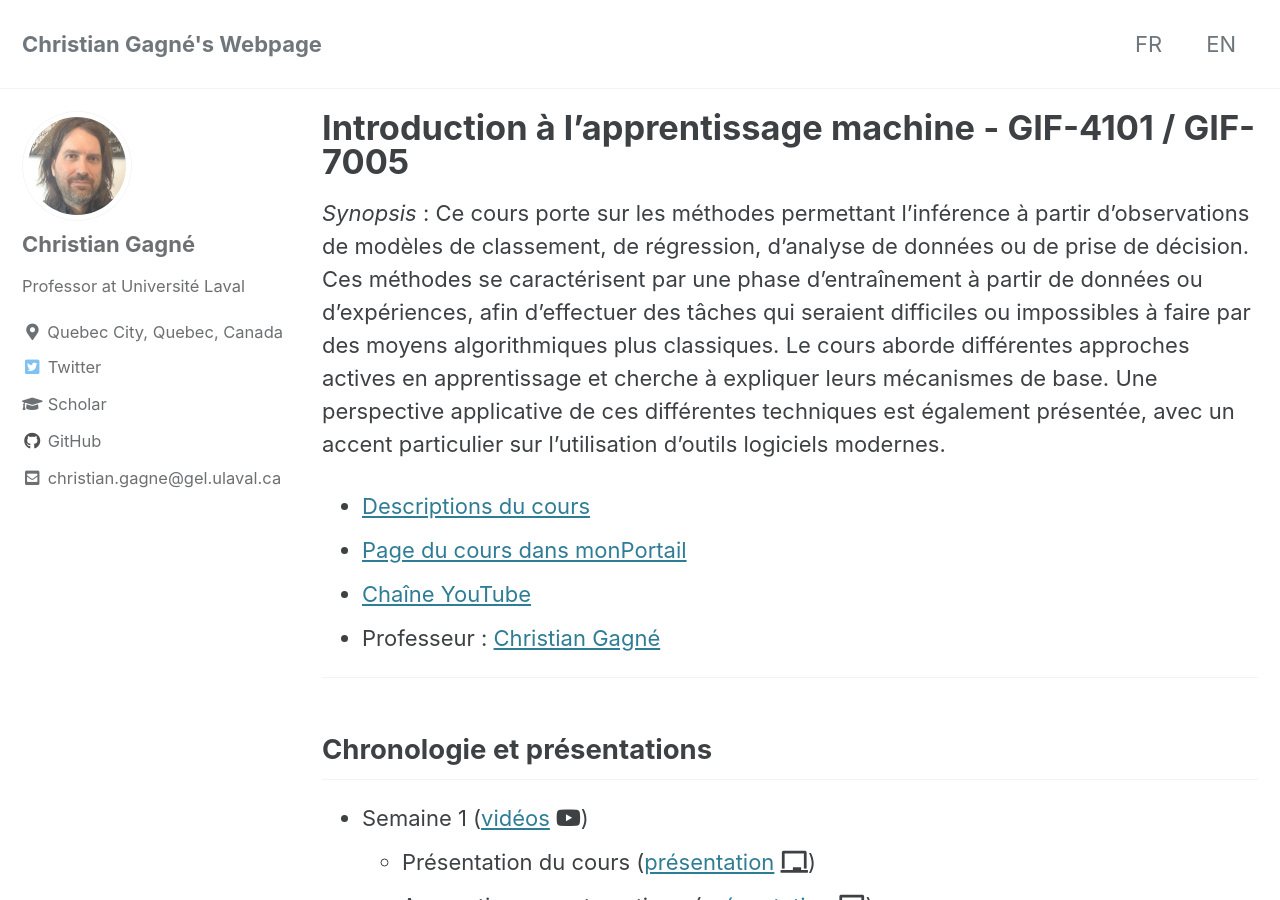
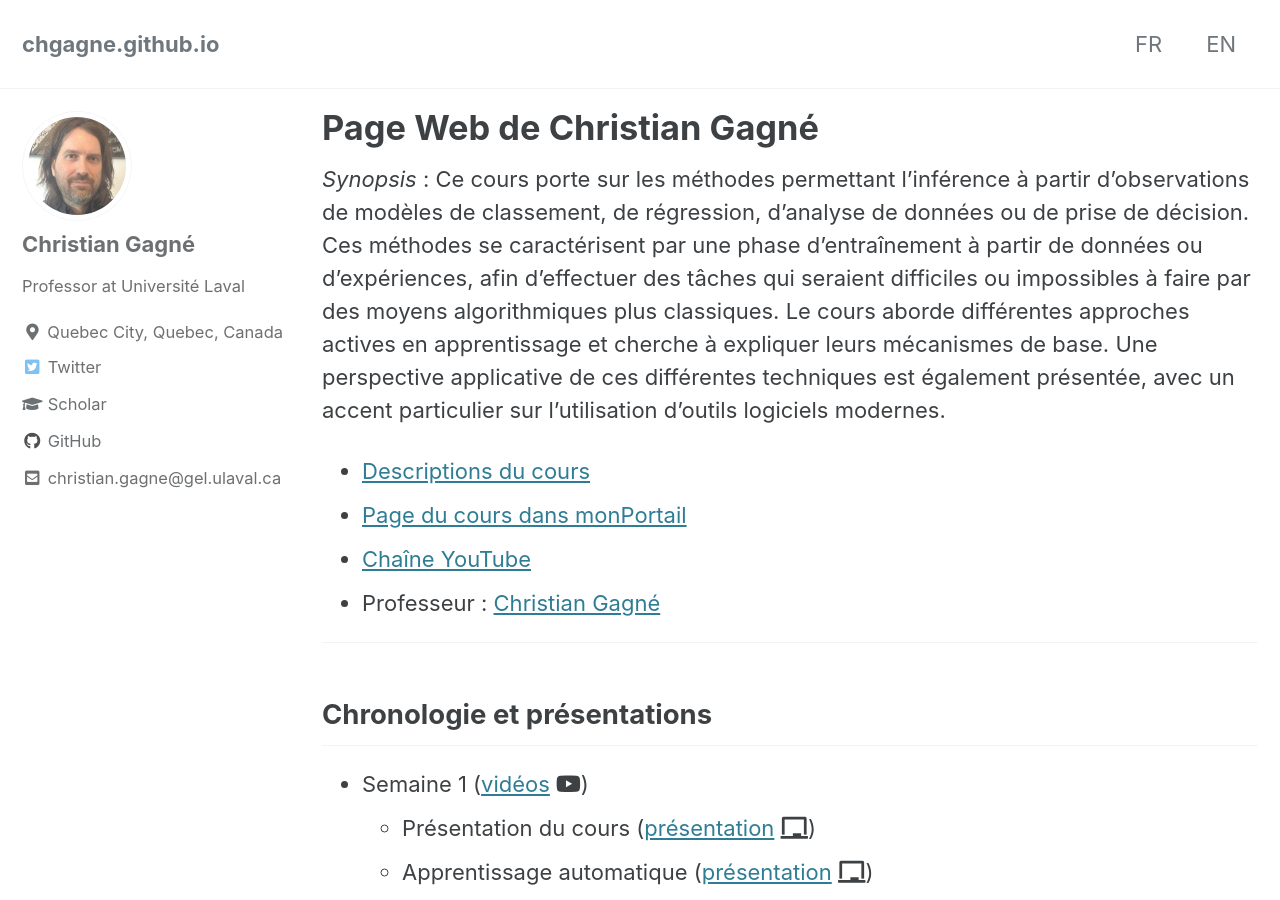
Before and after one commit to chgagne/chgagne.github.io, a Jekyll site: the page built from _pages/francais.md, in a window 1280 px wide and 900 px high. Built offline with Jekyll 4.4.1, drawn with Linux system fonts in a browser that asks for light colours; cached includes are drawn as plain includes.

Commit message:
Modification aux titres des pages.

```diff
--- a/_config.yml
+++ b/_config.yml
@@ -16,11 +16,11 @@ minimal_mistakes_skin    : "default" # "air", "aqua", "contrast", "dark", "dirt"
 
 # Site Settings
 locale                   : "en-US"
-title                    : "Christian Gagné's Webpage"
+title                    : # "Christian Gagné's Webpage"
 title_separator          : "-"
 subtitle                 : # site tagline that appears below site title in masthead
 name                     : "Christian Gagné"
-description              : "Christian Gagné's Webpage"
+description              : # "Christian Gagné's Webpage"
 url                      : "https://chgagne.github.io"
 baseurl                  : # the subpath of your site, e.g. "/blog"
 repository               : "chgagne/chgagne.github.io"
@@ -266,8 +266,10 @@ compress_html:
 
 # Defaults
 defaults:
+  # _pages
   - scope:
       path: ""
+      type: pages
     values:
       layout: single
       author_profile: true
--- a/_pages/francais.md
+++ b/_pages/francais.md
@@ -1,5 +1,5 @@
 ---
-title: "Introduction à l'apprentissage machine - GIF-4101 / GIF-7005"
+title: "Page Web de Christian Gagné"
 permalink: /francais/
 ---
 
```
Also changed, not shown: _pages/english.md (+1 -1 lines).
